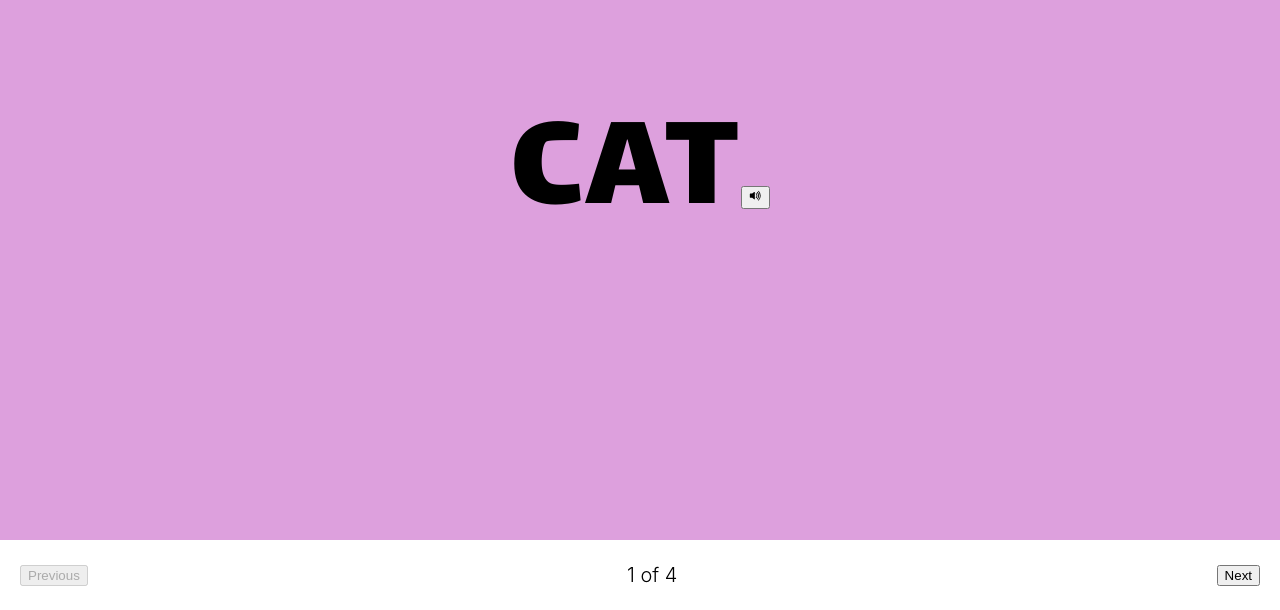
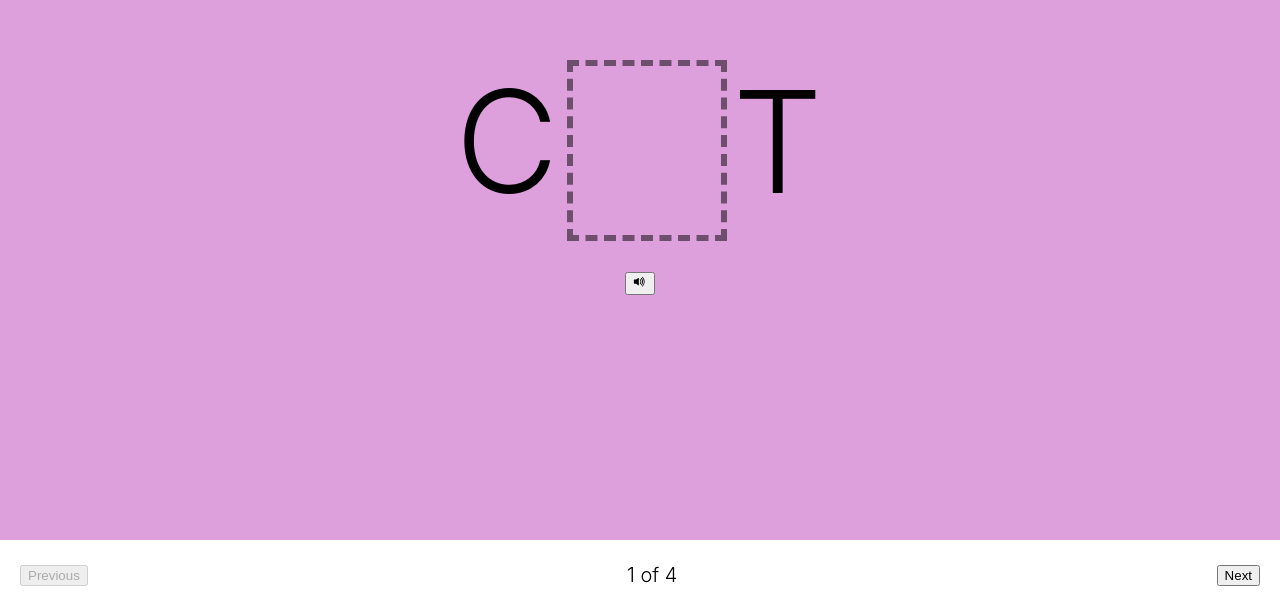
Before and after one commit to RobotsPlay/learn-to-read, a React (Create React App) app: page / in a window 1280 px wide. Shown: the part 190-800 px from the top of the page. Built offline with nearby package versions, Linux system fonts and the light colour scheme.

Commit message:
word answer inputs, initial validation

```diff
--- a/src/App.js
+++ b/src/App.js
@@ -3,11 +3,13 @@ import './App.css';
 import Exercise from './components/Exercise';
 
 import exerciseData from './data/exercises'
+import GlobalStyles from './styles/GlobalStyles';
 import Typography from './styles/Typography';
 
 function App() {
     return (
         <div className="App">
+            <GlobalStyles />
             <Typography />
 
             <Exercise  exerciseData={exerciseData}/>
--- a/src/components/Frame.js
+++ b/src/components/Frame.js
@@ -5,7 +5,7 @@ import Word from './Word';
 const Frame = ({frame, index, className = ''}) => {
     return (
         <FrameStyles className={className} style={{backgroundColor: frame.background}}>
-            <Word word={frame.word} />
+            <Word word={frame.word} checkLetter={frame.checkLetter} />
         </FrameStyles>
     )
 }
--- a/src/components/Word.js
+++ b/src/components/Word.js
@@ -1,8 +1,33 @@
-import React from 'react';
+import React, {useState} from 'react';
 import { BsFillVolumeUpFill } from "react-icons/bs";
 import WordStyles from '../styles/WordStyles';
 
-const Word = ({word}) => {
+const Word = ({word, checkLetter}) => {
+    const [responses, setResponses] = useState({});
+    const [letterValidation, setLetteValidation] = useState({});
+
+    const onSetAnswer = (value, index) => {
+        let answer = {};
+        answer[index] = value.toUpperCase();
+        setResponses(Object.assign({}, responses, answer));
+
+        let validation = {};
+        validation[index] = updateLetterValidation(index, value.toUpperCase());
+        setLetteValidation(Object.assign({}, letterValidation, validation));
+    }
+
+    const updateLetterValidation = (index, response) => {
+        if(response) {
+            if(response === checkLetter.toUpperCase()) {
+                return 'correct';
+            }
+
+            return 'incorrect';
+        }
+
+        return 'incomplete';
+    }
+
     const playWordSound = () => {
         let utterance = new SpeechSynthesisUtterance(word);
         let synth = window.speechSynthesis;
@@ -19,7 +44,21 @@ const Word = ({word}) => {
 
     return (
         <WordStyles>
-            {word}
+            <div className="word">
+                {word.split('').map((letter, i) => {
+                    return (
+                        letter.toUpperCase() === checkLetter.toUpperCase() ? (
+                            <input type="text"
+                                maxLength="1"
+                                className={`letter-input ${letterValidation[i] || 'incomplete'}`}
+                                key={i}
+                                onChange={(e) => {onSetAnswer(e.target.value, i)}} />
+                            ) : (
+                            <span className="letter" key={i}>{letter}</span>
+                        )
+                    )
+                })}
+            </div>
 
             {SpeechSynthesisUtterance ? (
                 <button type="button" onClick={playWordSound}>
--- a/src/data/exercises.js
+++ b/src/data/exercises.js
@@ -2,18 +2,22 @@ const exerciseData = {
     frames: [
         {
             word: 'cat',
+            checkLetter: 'a',
             background: 'plum'
         },
         {
             word: 'dog',
+            checkLetter: 'o',
             background: 'paleturquoise'
         },
         {
             word: 'top',
+            checkLetter: 'o',
             background: 'salmon'
         },
         {
             word: 'fan',
+            checkLetter: 'a',
             background: 'khaki'
         }
     ]
--- a/src/styles/FrameStyles.js
+++ b/src/styles/FrameStyles.js
@@ -15,13 +15,6 @@ const FrameStyles = styled.div`
     &.active {
         z-index: 2;
     }
-
-    .word {
-        font-family: 'Alfa Slab One', sans-serif;
-        font-size: 10.2rem;
-        text-transform: uppercase;
-        letter-spacing: .6rem;
-    }
 `;
 
 export default FrameStyles;
--- /dev/null
+++ b/src/styles/GlobalStyles.js
@@ -0,0 +1,10 @@
+import { createGlobalStyle } from 'styled-components'
+
+
+const GlobalStyles = createGlobalStyle`
+  * {
+      box-sizing: border-box;
+  }
+`
+
+export default GlobalStyles
--- a/src/styles/Typography.js
+++ b/src/styles/Typography.js
@@ -31,6 +31,11 @@ const Typography = createGlobalStyle`
     font-size: 2rem;
     line-height: 1.5;
   }
+
+  input {
+    font-family: Roboto, -apple-system, BlinkMacSystemFont, 'Segoe UI', Oxygen, Ubuntu, Cantarell, 'Open Sans', 'Helvetica Neue', sans-serif;
+    font-weight: 300;
+  }
 `
 
 export default Typography
--- a/src/styles/WordStyles.js
+++ b/src/styles/WordStyles.js
@@ -1,10 +1,49 @@
 import styled from 'styled-components'
 
 const WordStyles = styled.div`
-    font-family: 'Lalezar', sans-serif;
-    font-size: 14.2rem;
-    text-transform: uppercase;
-    letter-spacing: .2rem;
+    .word {
+        font-size: 14.2rem;
+        text-transform: uppercase;
+        letter-spacing: .2rem;
+        line-height: 1;
+        display: flex;
+        justify-content: space-around;
+        margin: 1.6rem 0;
+    }
+
+    .letter-input {
+        border: 6px dashed rgba(0, 0, 0, .5);
+        background: none;
+        font-size: 14.2rem;
+        text-transform: uppercase;
+        text-align: center;
+        margin: 0 .6rem;
+        width: auto;
+        max-width: 16rem;
+        transform: translateY(-10px);
+        transition: border-color .15s ease-in-out;
+
+        &:first-child {
+            margin-left: 0;
+        }
+
+        &:last-child {
+            margin-right: 0;
+        }
+
+        &:focus {
+            outline: 0;
+            border-color: rgba(0, 0, 0, .75)
+        }
+
+        &.correct {
+            border-color: green;
+        }
+
+        &.incorrect {
+            border-color: red;
+        }
+    }
 `;
 
 export default WordStyles;
```
